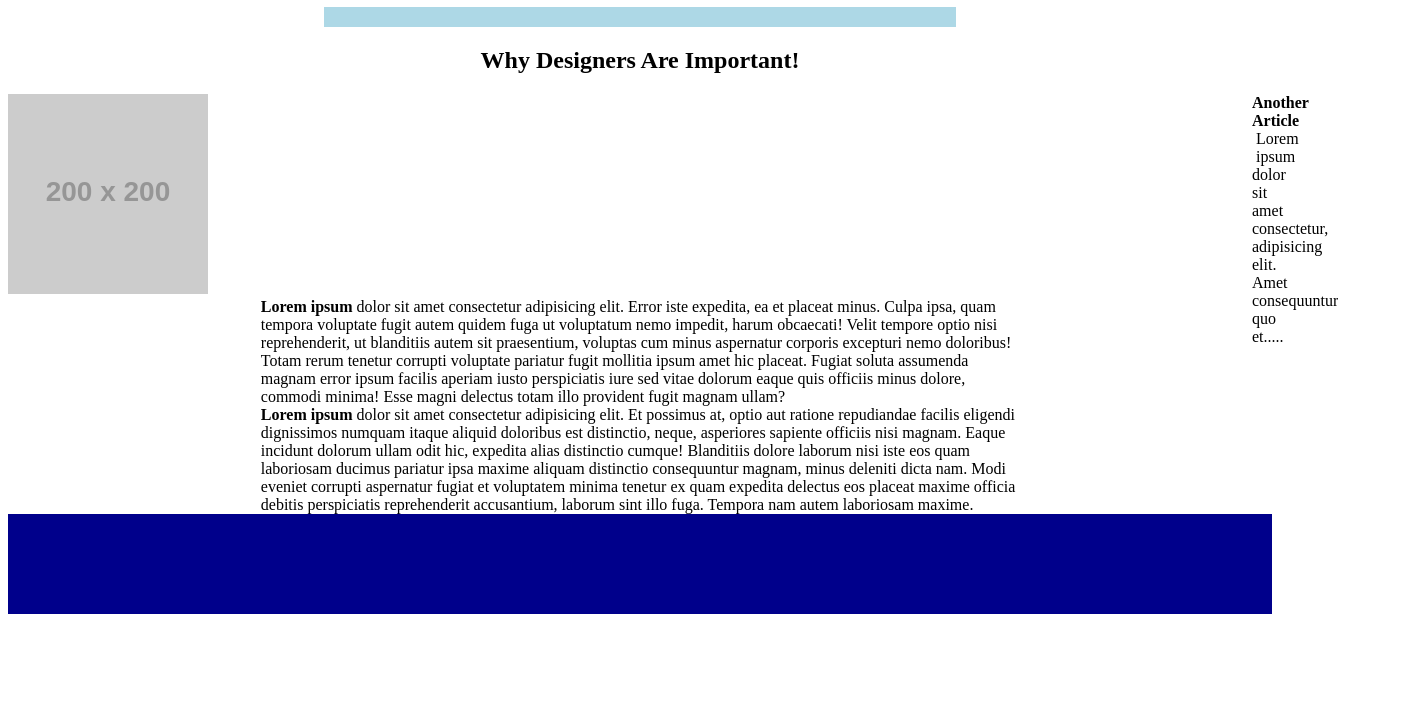
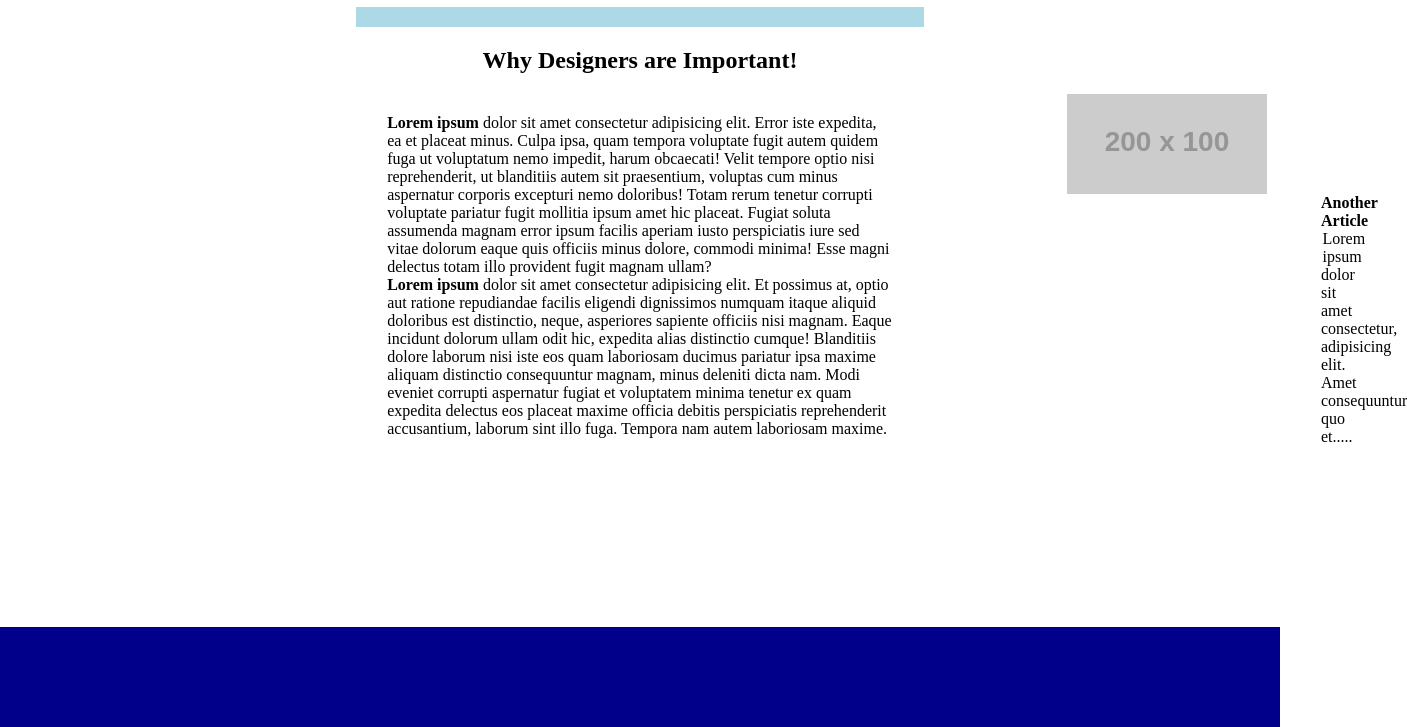
Before and after one commit to DanielACummings/My-Cool-Site, a plain HTML site: page index.html in a window 1280 px wide. Shown: the part 73-800 px from the top of the page, 1407 px wide, since content can reach past the window. Drawn offline with Linux system fonts and the light colour scheme; placeholder pictures from the web are drawn by us.

Commit message:
Move side article snippet to right

```diff
--- a/index.html
+++ b/index.html
@@ -9,18 +9,19 @@
   </head>
 
   <body>
-    <header><h1 class="white-text">Welcome to My Cool Site!</h1></header>
+    <header><h1 class="white-text">Hey there I have a cool site</h1></header>
 
     <section id="light-blue-rec"></section>
 
-    <section><h1>Why Designers Are Important!</h1></section>
-    <section>
-      <img src="//placehold.it/200x200" />
+    <section><h1>Why Designers are Important!</h1></section>
+    <sectinon id="container-right">
+      <img src="//placehold.it/200x100" style="float: right; margin: 0 5px 0 0">
+
       <div id="float-right-box">
         <b>Another Article</b>
         <p><p>Lorem ipsum</p> dolor sit amet consectetur, adipisicing elit. Amet consequuntur quo et.....</p>
       </div>
-    </section>
+    </secti>
 
     <section>
       <p>
--- a/style.css
+++ b/style.css
@@ -7,7 +7,7 @@ h1 {
 
 p {
   text-align: left;
-  margin: 0 20%;
+  margin: 0 30%;
 }
 
 header {
@@ -17,19 +17,25 @@ header {
 footer {
   background-color: darkblue;
   height: 100px;
+  position: fixed;
+  left: 0;
+  bottom: 0;
+  width: 100%;
+  text-align: center;
 }
 
 /* IDs */
 #float-right-box {
-  float: right;
+  padding-left: 1313px;
+  margin: 0 5px 0 0;
   height: 20px;
-  width: 20px;
+  width: 5px;
   border: 15px;
 }
 
 #light-blue-rec {
   height: 20px;
-  width: 50%;
+  width: 45%;
   border: 15px;
   margin: auto;
   background-color: lightblue;
```
